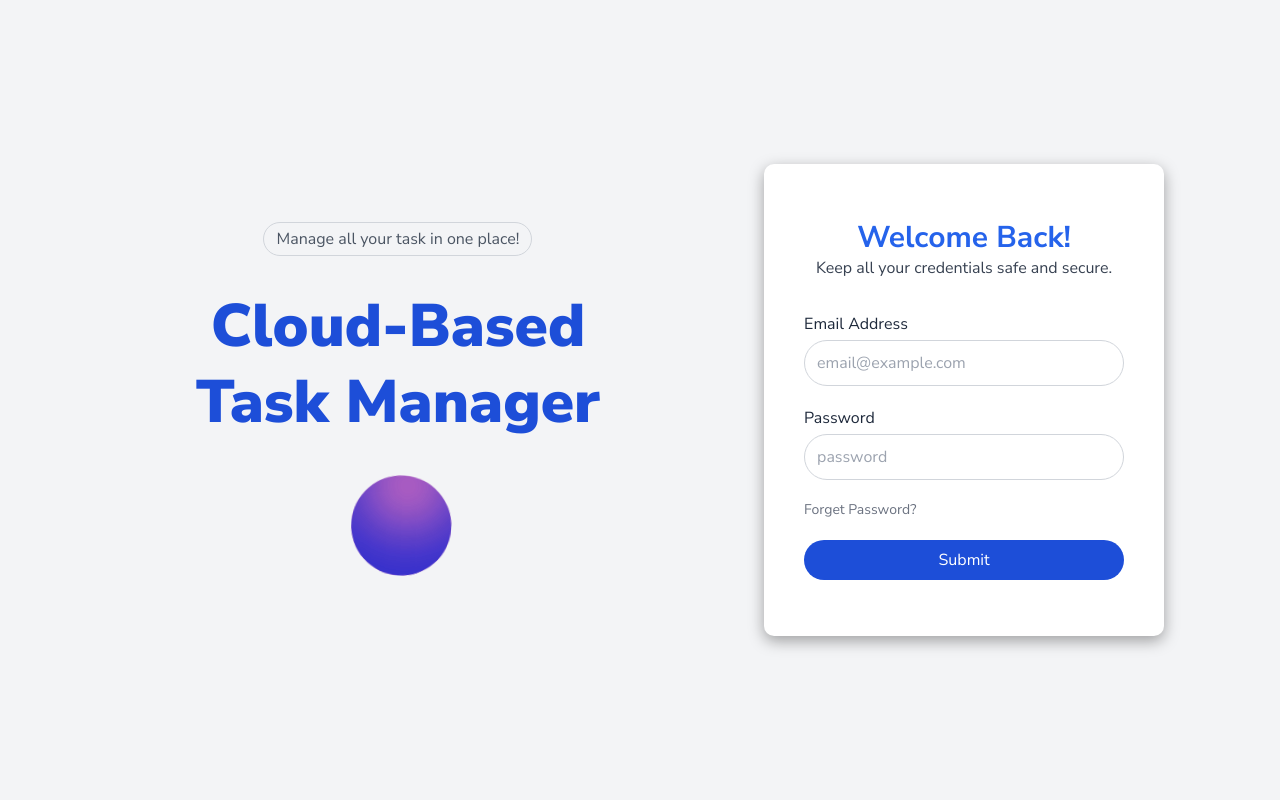
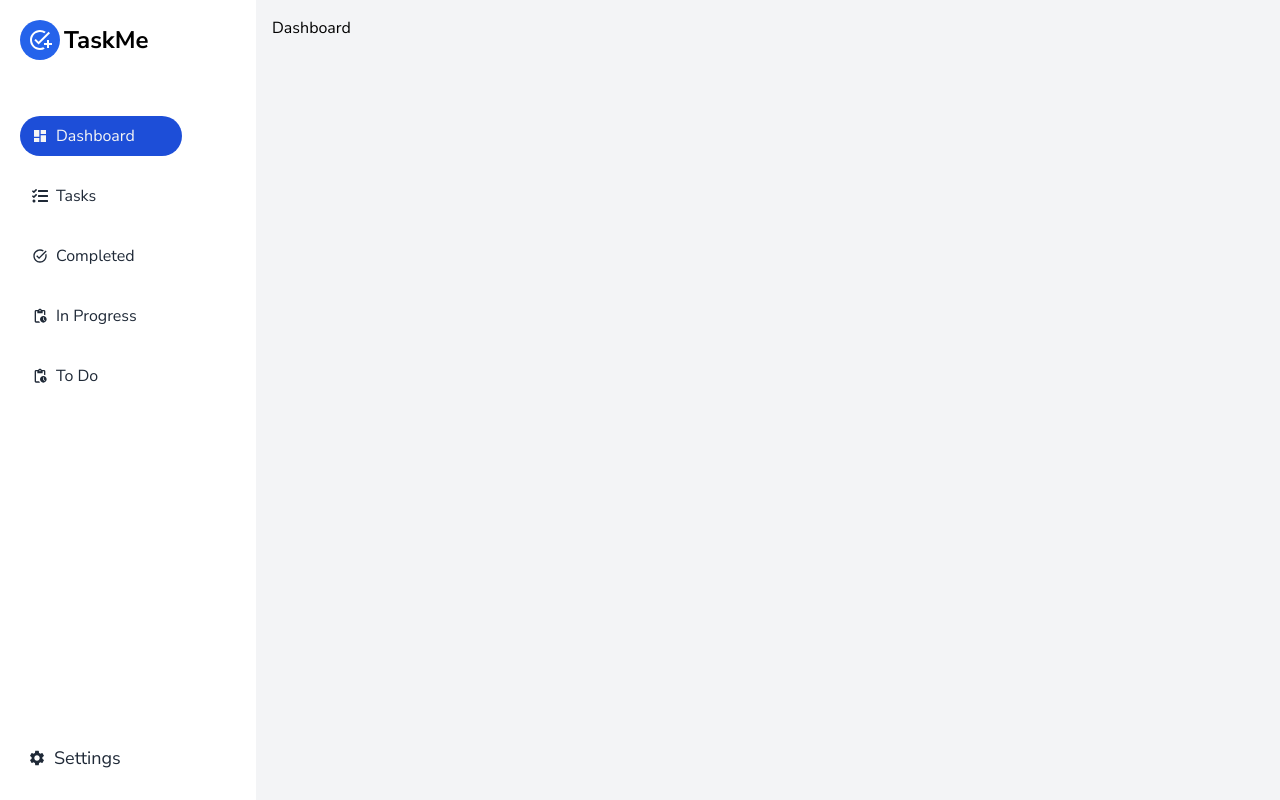
Before and after one commit to zidankhainur2/task-manager, a React (Vite) app in the folder client/: page /dashboard in a window 1280 px wide. Before the commit this address led to /login. Built offline with nearby package versions, Linux system fonts and the light colour scheme.

Commit message:
add sidebar

```diff
--- a/client/src/App.jsx
+++ b/client/src/App.jsx
@@ -6,17 +6,17 @@ import Users from "./pages/Users";
 import Trash from "./pages/Trash";
 import TaskDetail from "./pages/TaskDetail";
 import { Toaster } from "sonner";
-import { useSelector } from "react-redux";
+import Sidebar from "./components/Sidebar";
 
 function Layout() {
-  // const user = true;
-  const { user } = useSelector((state) => state.auth);
+  const user = true;
+  // const { user } = useSelector((state) => state.auth);
   const location = useLocation();
 
   return user ? (
     <div className="w-full h-screen flex flex-col md:flex-row">
       <div className="w-1/5 h-screen bg-white sticky top-0 hidden md:block">
-        {/* Sidebar */}
+        <Sidebar />
       </div>
 
       {/* Mobile sidebar */}
--- /dev/null
+++ b/client/src/components/Sidebar.jsx
@@ -0,0 +1,107 @@
+import React from "react";
+import {
+  MdDashboard,
+  MdOutlineAddTask,
+  MdOutlinePendingActions,
+  MdSettings,
+  MdTaskAlt,
+} from "react-icons/md";
+import { FaTasks, FaUsers, FaTrashAlt } from "react-icons/fa";
+import { useDispatch, useSelector } from "react-redux";
+import { Link, NavLink, useLocation } from "react-router-dom";
+import { setOpenSidebar } from "../redux/slices/authSlice";
+import clsx from "clsx";
+
+const linkData = [
+  {
+    label: "Dashboard",
+    link: "dashboard",
+    icon: <MdDashboard />,
+  },
+  {
+    label: "Tasks",
+    link: "tasks",
+    icon: <FaTasks />,
+  },
+  {
+    label: "Completed",
+    link: "completed/completed",
+    icon: <MdTaskAlt />,
+  },
+  {
+    label: "In Progress",
+    link: "in-progress/in progress",
+    icon: <MdOutlinePendingActions />,
+  },
+  {
+    label: "To Do",
+    link: "todo/todo",
+    icon: <MdOutlinePendingActions />,
+  },
+  {
+    label: "Team",
+    link: "team",
+    icon: <FaUsers />,
+  },
+  {
+    label: "Trash",
+    link: "trashed",
+    icon: <FaTrashAlt />,
+  },
+];
+
+const Sidebar = () => {
+  const { user } = useSelector((state) => state.auth);
+
+  const dispatch = useDispatch();
+  const location = useLocation();
+
+  const path = location.pathname.split("/")[1];
+
+  const sidebarLinks = user?.isAdmin ? linkData : linkData.slice(0, 5);
+
+  const closeSidebar = () => {
+    dispatch(setOpenSidebar(false));
+  };
+
+  const NavLink = ({ el }) => {
+    return (
+      <Link
+        to={el.link}
+        onClick={closeSidebar}
+        className={clsx(
+          "w-full lg:w-3/4 flex gap-2 px-3 py-2 rounded-full items-center text-gray-800 text-base hover:bg-[#2564ed2d]",
+          path === el.link.split("/")[0] ? "bg-blue-700 text-neutral-100" : ""
+        )}
+      >
+        {el.icon}
+        <span className="hover:text-[#2564ed]">{el.label}</span>
+      </Link>
+    );
+  };
+
+  return (
+    <div className="w-full h-full flex flex-col gap-6 p-5">
+      <h1 className="flex gap-1 items-center">
+        <p className="bg-blue-600 p-2 rounded-full">
+          <MdOutlineAddTask className="text-white text-2xl font-black" />
+        </p>
+        <span className="text-2xl font-bold text-black">TaskMe</span>
+      </h1>
+      <div className="flex-1 flex flex-col gap-y-5 py-8">
+        {sidebarLinks.map((link) => (
+          <NavLink el={link} key={link.label} />
+        ))}
+      </div>
+
+      <div className="">
+        <button className="w-full flex gap-2 p-2 items-center text-lg text-gray-800">
+          <MdSettings />
+          <span>Settings</span>
+        </button>
+      </div>
+    </div>
+  );
+};
+
+export default Sidebar;
```
